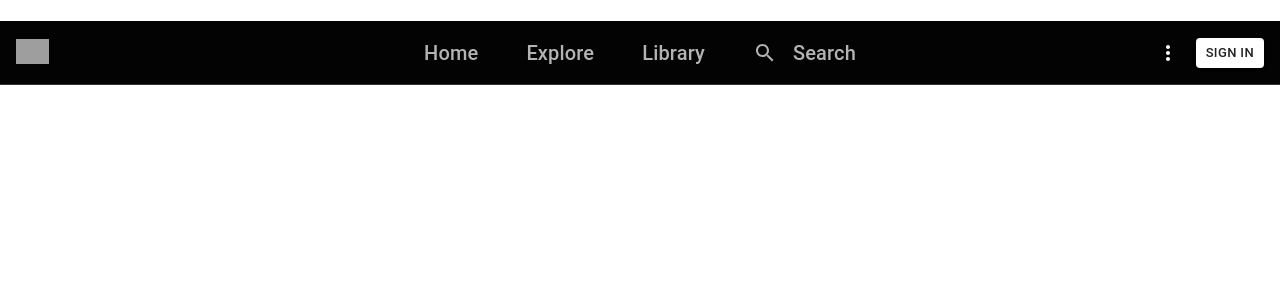
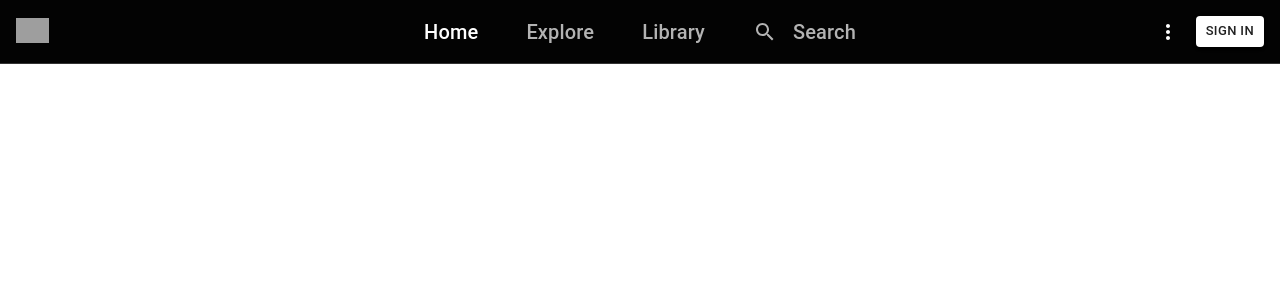
Before and after one commit to Yash-23/yt_music, a React (Create React App) app: page / in a window 1280 px wide. Shown: the top 300 px of the page. Built offline with nearby package versions, Linux system fonts and the light colour scheme; grey boxes are pictures that could not be loaded.

Commit message:
bhot kuch

```diff
--- a/src/App.js
+++ b/src/App.js
@@ -1,36 +1,28 @@
-
-import {
-  BrowserRouter as Router,
-  Switch,
-  Route,
-} from "react-router-dom";
-import Library from "./Components/Library";
-import Home from "./Components/Home";
-import Explore from "./Components/Explore";
-import NavBar from "./Components/NavBar";
+import { BrowserRouter as Router, Switch, Route } from 'react-router-dom';
+import Library from './Components/Library';
+import Home from './Components/Home';
+import Explore from './Components/Explore';
+import NavBar from './Components/NavBar';
 
 function App() {
   return (
     <Router>
-        <div >
-          <NavBar/>
+      <div>
+        <NavBar />
         <Switch>
-            <Route path="/explore">
+          <Route path='/'>
+            <Home />
+          </Route>
+          <Route path='/explore'>
             <Explore />
           </Route>
-            <Route path="/library">
+          <Route path='/library'>
             <Library />
-            </Route>
-            <Route path="/">
-              <Home />
           </Route>
         </Switch>
       </div>
     </Router>
-
-
   );
 }
 
-
 export default App;
--- a/src/Components/NavBar.js
+++ b/src/Components/NavBar.js
@@ -1,46 +1,62 @@
-import React, {useState} from 'react';
-import {Link} from "react-router-dom";
-import logo from "../logo.svg";
-import SearchBar from "./SearchBar";
-import {Box, Button, IconButton, Typography} from "@material-ui/core";
-import useStyles from "../Styles/NavBarStyle";
+import React, { useRef, useState } from 'react';
+import { Link, NavLink } from 'react-router-dom';
+import logo from '../logo.svg';
+import SearchBar from './SearchBar';
+import { Box, Button, IconButton, Typography } from '@material-ui/core';
+import useStyles from '../Styles/NavBarStyle';
 import SearchIcon from '@material-ui/icons/Search';
 import MoreVertIcon from '@material-ui/icons/MoreVert';
 
-
 const NavBar = () => {
   const classes = useStyles();
-    const [searchBarOff, setSearchBarOff] = useState(false);
+  const [searchBarOn, setSearchBarOn] = useState(false);
+  const searchInputRef = useRef();
 
   return (
-    <Box className={classes.main} display={"flex"}>
-        <Link to={"/"} className={classes.logo}>
-            <img className={classes.logo} src={logo} alt="Music" height="25px"/>
+    <Box className={classes.main} display={'flex'}>
+      <Link to={'/'} className={classes.logo}>
+        <img className={classes.logo} src={logo} alt='Music' height='25px' />
       </Link>
-        {searchBarOff ? (
-            <SearchBar/>
+      {searchBarOn ? (
+        <SearchBar ref={searchInputRef} />
       ) : (
-            <Box className={classes.navItems} display={"flex"}>
-                <Box display={"flex"}>
-                    <Link to={"/"} className={classes.link}>
-                        <Typography variant="h6">Home</Typography>
-                    </Link>
-                    <Link to={"/explore"} className={classes.link}>
-                        <Typography variant="h6">Explore</Typography>
-                    </Link>
-                    <Link to={"library"} className={classes.link}  >
-                        <Typography variant="h6">Library</Typography>
-                    </Link>
+        <Box className={classes.navItems} display={'flex'}>
+          <Box display={'flex'}>
+            <NavLink
+              to={'/'}
+              exact
+              className={classes.link}
+              activeClassName={classes.active}
+            >
+              <Typography variant='h6'>Home</Typography>
+            </NavLink>
+            <NavLink
+              to={'/explore'}
+              className={classes.link}
+              activeClassName={classes.active}
+            >
+              <Typography variant='h6'>Explore</Typography>
+            </NavLink>
+            <NavLink
+              to={'library'}
+              className={classes.link}
+              activeClassName={classes.active}
+            >
+              <Typography variant='h6'>Library</Typography>
+            </NavLink>
           </Box>
           <Box>
-                    <Link  className={classes.link}
+            <Link
+              className={classes.link}
               onClick={(e) => {
-                            setSearchBarOff(true)
+                setSearchBarOn(true);
+                console.log({ searchInputRef });
+                // searchInputRef.current.focus();
               }}
             >
-                        <Typography variant="h6">
-                            <Box display="flex" className={classes.searchBar}>
-                                <SearchIcon/>
+              <Typography variant='h6'>
+                <Box display='flex' className={classes.searchBar}>
+                  <SearchIcon />
                   Search
                 </Box>
               </Typography>
@@ -49,14 +65,19 @@ const NavBar = () => {
         </Box>
       )}
       <Box className={classes.boxEnd}>
-            <IconButton color="primary" aria-label="more options">
-                <MoreVertIcon style={{ color: "white" }}/>
+        <IconButton color='primary' aria-label='more options'>
+          <MoreVertIcon style={{ color: 'white' }} />
         </IconButton>
-            <Button variant="contained" style={{backgroundColor : "white"}} size="small">
+        <Button
+          variant='contained'
+          style={{ backgroundColor: 'white' }}
+          size='small'
+        >
           SIGN IN
         </Button>
       </Box>
     </Box>
-    )
-}
+  );
+};
+
 export default NavBar;
--- a/src/Components/SearchBar.js
+++ b/src/Components/SearchBar.js
@@ -1,11 +1,18 @@
-import {Input} from "@material-ui/core";
-import useStyles from "../Styles/SearchBarStyle";
+import { Input } from '@material-ui/core';
+import useStyles from '../Styles/SearchBarStyle';
 
-const SearchBar = () => {
-    const classes = useStyles();
+function SearchBar({ ref }) {
+  const classes = useStyles();
 
-    return (
-      <Input type={"text"} color={"primary"} className={classes.searchBar} />
-    )
+  return (
+    <Input
+      type={'text'}
+      color={'primary'}
+      placeholder={'Search'}
+      ref={ref}
+      className={classes.searchBar}
+    />
+  );
 }
+
 export default SearchBar;
--- a/src/Styles/NavBarStyle.js
+++ b/src/Styles/NavBarStyle.js
@@ -1,4 +1,4 @@
-import {makeStyles} from "@material-ui/styles";
+import { makeStyles } from '@material-ui/styles';
 
 export default makeStyles({
   main: {
@@ -14,11 +14,11 @@ export default makeStyles({
     borderBottom: '1px solid #333333',
     zIndex: 3,
   },
-    logo:{
+  logo: {
     lineHeight: 1,
     zIndex: 3,
   },
-    navItems:{
+  navItems: {
     boxSizing: 'border-box',
     position: 'absolute',
     justifyContent: 'center',
@@ -32,6 +32,8 @@ export default makeStyles({
     '& h6': {
       color: '#ffffffb3',
       margin: '0 24px',
+      fontSize: '20px',
+      fontWeight: '500',
       lineHeight: 1.2,
       cursor: 'pointer',
       '&:hover': {
@@ -39,10 +41,15 @@ export default makeStyles({
       },
     },
   },
-    link:{
-        textDecoration:"none"
+  link: {
+    textDecoration: 'none',
   },
-    boxEnd:{
+  active: {
+    '& h6': {
+      color: '#fff',
+    },
+  },
+  boxEnd: {
     alignItems: 'center',
     zIndex: 1,
     '& .MuiIconButton-root': {
@@ -56,4 +63,4 @@ export default makeStyles({
     alignItems: 'center',
     gap: '16px',
   },
-})
+});
--- a/src/Styles/SearchBarStyle.js
+++ b/src/Styles/SearchBarStyle.js
@@ -1,11 +1,12 @@
-import {makeStyles} from "@material-ui/styles";
+import { makeStyles } from '@material-ui/styles';
 
-export default makeStyles({
-    searchBar:{
-        color:"white",
-        backgroundColor: '#212121',
-       padding:'0 56px 0 0' ,
-        height:'48px',
-        width: '804px'
-    }
-})
+export default makeStyles((theme) => ({
+  searchBar: {
+    color: 'white',
+    fontSize: '22px',
+    backgroundColor: '#212121',
+    padding: '0 56px 0 0',
+    height: '48px',
+    width: '804px',
+  },
+}));
--- a/src/index.css
+++ b/src/index.css
@@ -11,3 +11,8 @@ code {
   font-family: source-code-pro, Menlo, Monaco, Consolas, 'Courier New',
     monospace;
 }
+
+* {
+  margin: 0;
+  box-sizing: border-box;
+}
```
Also changed, not shown: src/setupTests.js (deleted, +0 -5 lines), 1 other file (tests, documents, lock files or other folders). Lines whose indentation alone changed are shown as unchanged.
